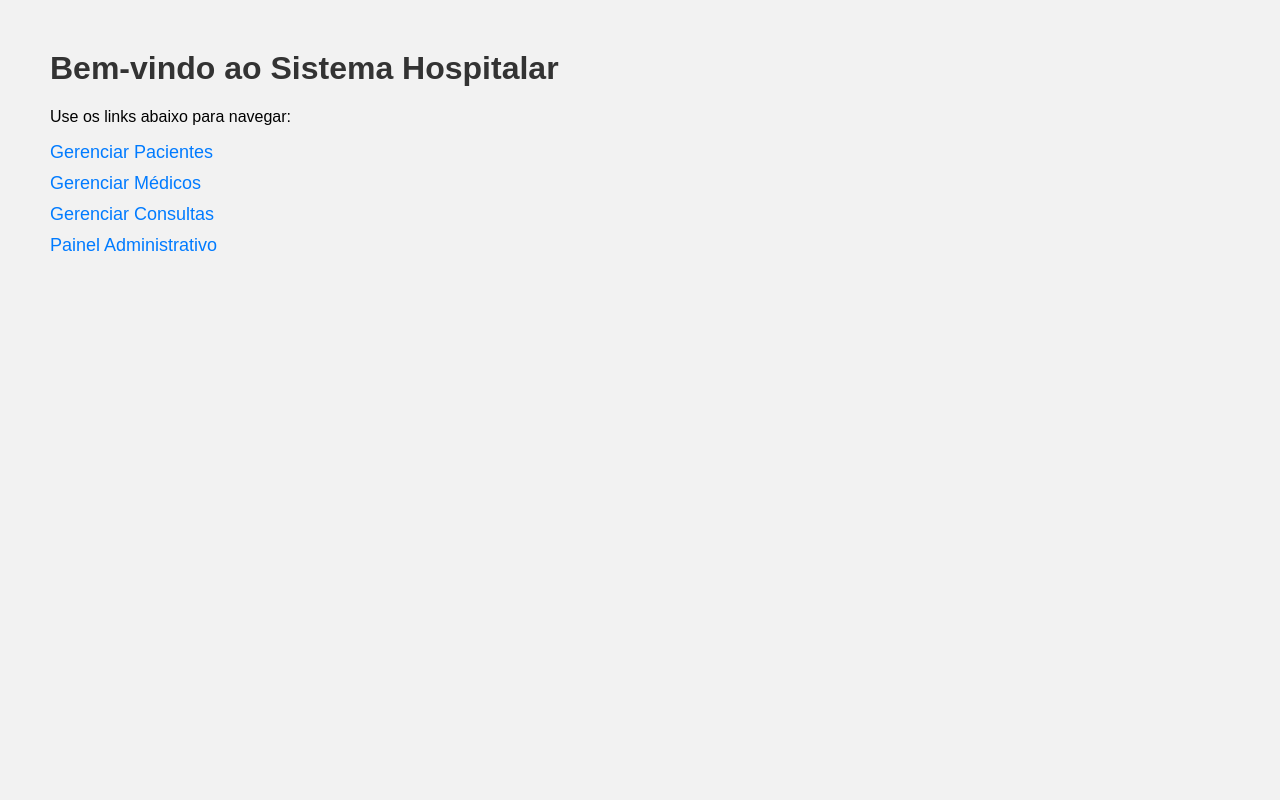
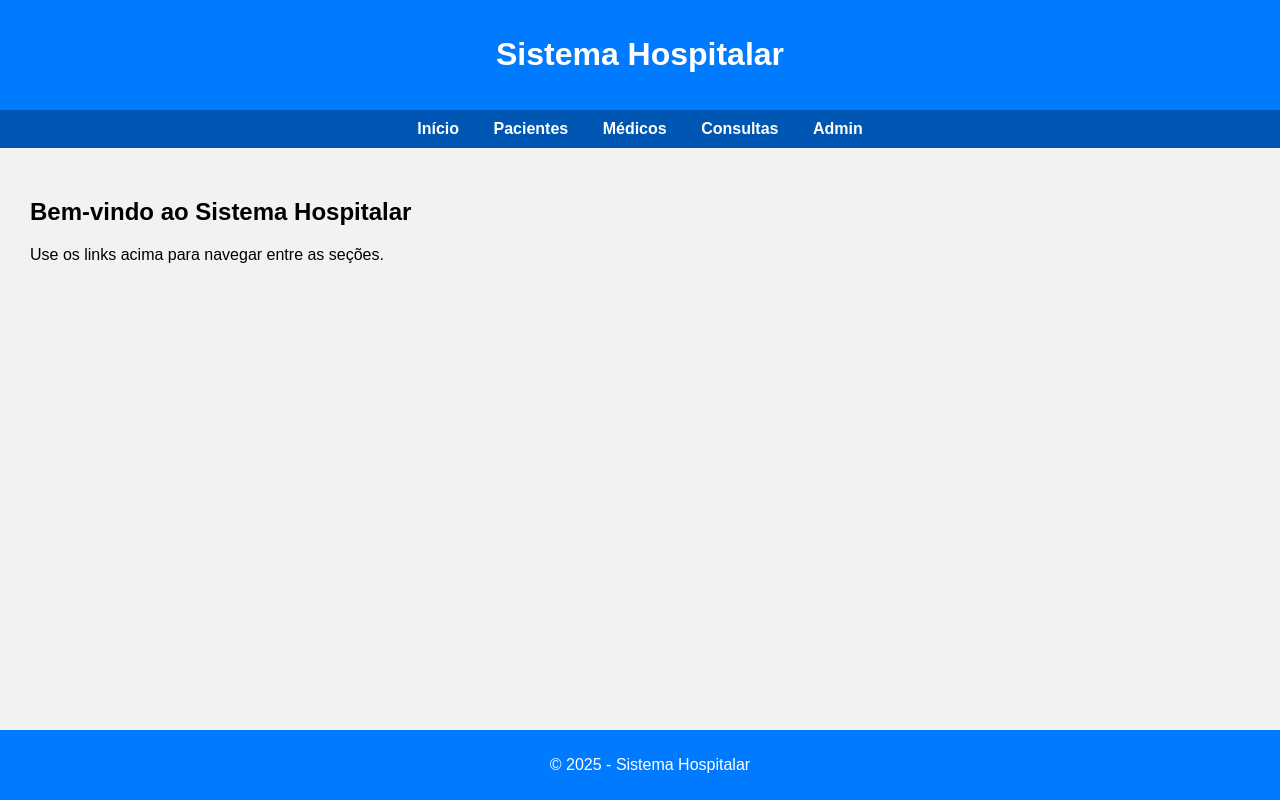
Before and after one commit to CaioAmorim-dev/django-hospital-crud, a Django app: page / in a window 1280 px wide. Run offline with Django 5.2, Linux system fonts and the light colour scheme.

Commit message:
refactor: atualizar home.html para usar o template base.html

```diff
--- a/hospital/templates/home.html
+++ b/hospital/templates/home.html
@@ -1,37 +1,8 @@
-<!DOCTYPE html>
-<html lang="pt-br">
-<head>
-    <meta charset="UTF-8">
-    <title>Sistema Hospitalar - Home</title>
-    <style>
-        body {
-            font-family: Arial, sans-serif;
-            margin: 50px;
-            background-color: #f2f2f2;
-        }
-        h1 {
-            color: #333;
-        }
-        nav a {
-            display: block;
-            margin: 10px 0;
-            font-size: 18px;
-            text-decoration: none;
-            color: #007BFF;
-        }
-        nav a:hover {
-            text-decoration: underline;
-        }
-    </style>
-</head>
-<body>
-    <h1>Bem-vindo ao Sistema Hospitalar</h1>
-    <p>Use os links abaixo para navegar:</p>
-    <nav>
-        <a href="/pacientes/">Gerenciar Pacientes</a>
-        <a href="/medicos/">Gerenciar Médicos</a>
-        <a href="/consultas/">Gerenciar Consultas</a>
-        <a href="/admin/">Painel Administrativo</a>
-    </nav>
-</body>
-</html>
+{% extends 'base.html' %}
+
+{% block title %}Início{% endblock %}
+
+{% block content %}
+<h2>Bem-vindo ao Sistema Hospitalar</h2>
+<p>Use os links acima para navegar entre as seções.</p>
+{% endblock %}
```
